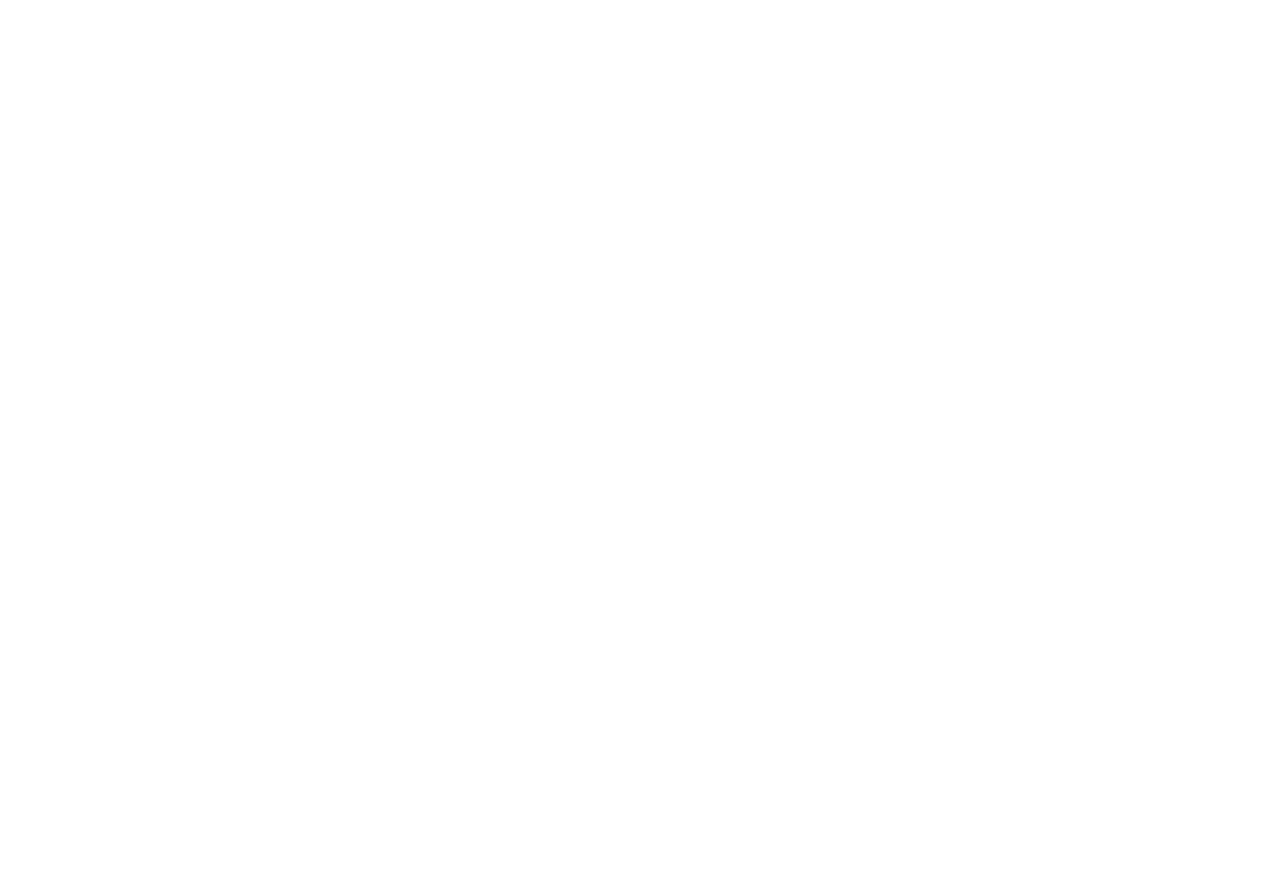
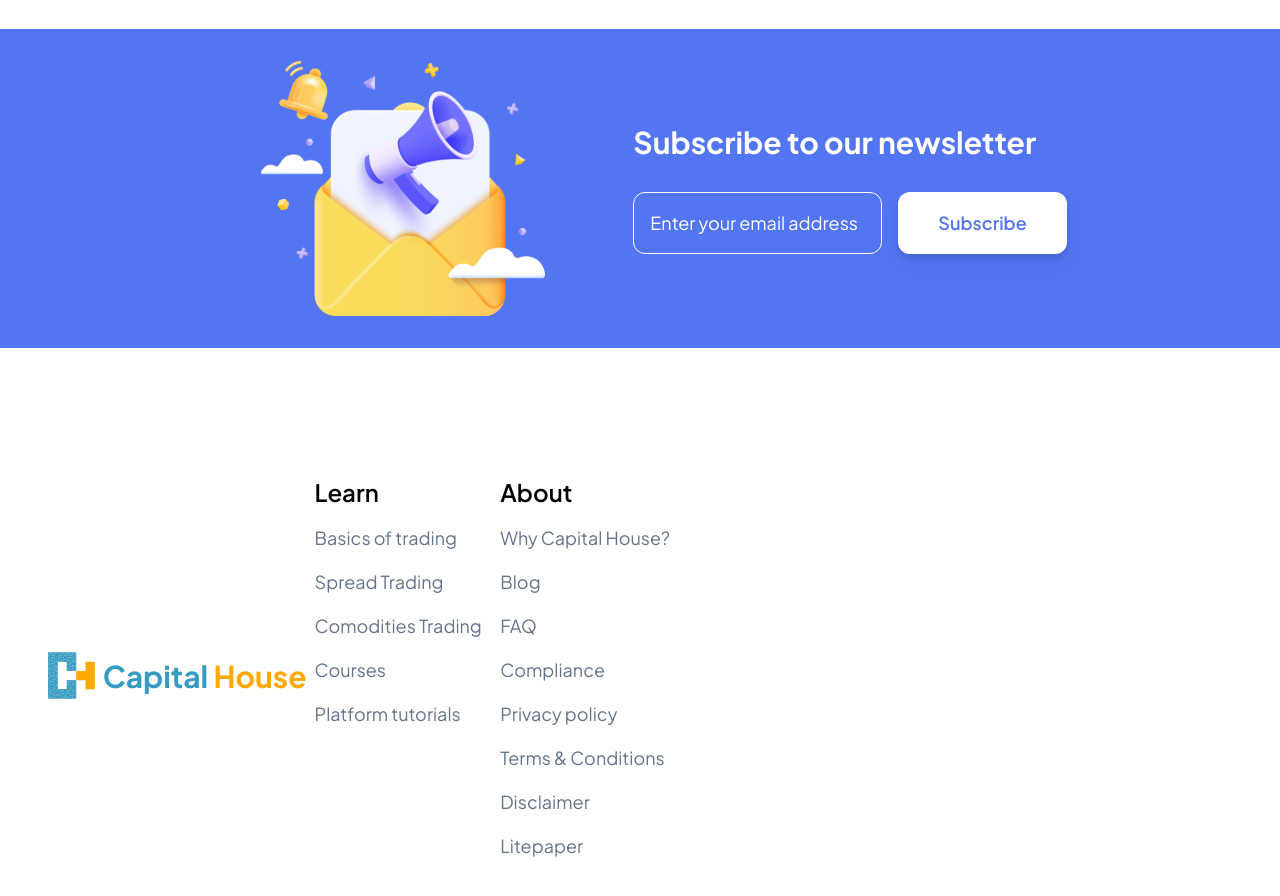
Before and after one commit to RiteshV591/capital-house-react-typescript-app, a React (Vite) app: page / in a window 1280 px wide. Shown: the part 3180-4076 px from the top of the page. Before the commit the page ends 3129 px from the top, so only its background shows below. Built offline with nearby package versions, Linux system fonts and the light colour scheme.

Commit message:
started creating footer

```diff
--- a/src/App.tsx
+++ b/src/App.tsx
@@ -1,5 +1,7 @@
 import { Features } from "./Components/Features/Features";
+import { Footer } from "./Components/Footer";
 import { Header } from "./Components/Header/Header";
+import { NewsLetter } from "./Components/NewsLetter";
 import { Promotion } from "./Components/Promotion";
 import { TradingSteps } from "./Components/TradingSteps";
 
@@ -10,6 +12,8 @@
       <Promotion />
       <TradingSteps />
       <Features />
+      <NewsLetter />
+      <Footer />
     </>
   );
 };
--- a/src/Components/Features/Features.tsx
+++ b/src/Components/Features/Features.tsx
@@ -3,7 +3,7 @@
 export const Features = () => {
   return (
     <section id="features">
-      <div className="container mx-auto">
+      <div className="container mx-auto my-16">
         <div className="flex flex-col p-8 gap-10 justify-evenly items-center base:flex-row base:gap-20 mb-10">
           <div className="max-w-[600px]">
             <img
--- /dev/null
+++ b/src/Components/Footer.tsx
@@ -0,0 +1,46 @@
+export const Footer = () => {
+  return (
+    <footer>
+      <div className="container mx-auto">
+        <div className="flex flex-col lg:flex-row p-12">
+          <div className="flex flex-shrink-0 items-center cursor-pointer py-16">
+            <img
+              className="h-10 w-auto xl:h-12 "
+              src="logo2.svg"
+              alt="Company logo"
+            />
+
+            <h1 className="mx-2 text-tertiary font-bold text-2xl xl:text-3xl">
+              Capital <span className="text-secondary">House</span>
+            </h1>
+          </div>
+          <div className="grid grid-cols-1 sm:grid-cols-2 md:grid-cols-3 gap-4 py-6 lg:py-8">
+            <div className="flex flex-col gap-4">
+              <h2 className="text-2xl font-semibold">Learn</h2>
+              <ul className="text-slate-500 md:text-lg">
+                <li className="mb-4">Basics of trading</li>
+                <li className="mb-4">Spread Trading</li>
+                <li className="mb-4">Comodities Trading</li>
+                <li className="mb-4">Courses</li>
+                <li className="mb-4">Platform tutorials</li>
+              </ul>
+            </div>
+            <div className="flex flex-col gap-4">
+              <h2 className="text-2xl font-semibold">About</h2>
+              <ul className="text-slate-500 md:text-lg">
+                <li className="mb-4">Why Capital House?</li>
+                <li className="mb-4">Blog</li>
+                <li className="mb-4">FAQ</li>
+                <li className="mb-4">Compliance</li>
+                <li className="mb-4">Privacy policy</li>
+                <li className="mb-4">Terms & Conditions </li>
+                <li className="mb-4">Disclaimer </li>
+                <li className="mb-4">Litepaper </li>
+              </ul>
+            </div>
+          </div>
+        </div>
+      </div>
+    </footer>
+  );
+};
--- /dev/null
+++ b/src/Components/NewsLetter.tsx
@@ -0,0 +1,27 @@
+export const NewsLetter = () => {
+  return (
+    <section id="newsletter-section" className="max-w-[1920px] mx-auto my-12">
+      <div className="bg-primary flex flex-col justify-center items-center p-8 gap-10 base:flex-row">
+        <img className="px-12 " src="news-letter.svg" alt="news-letter" />
+        <div className="flex flex-col gap-8 text-center base:text-left">
+          <h1 className="font-bold text-3xl text-white">
+            Subscribe to our newsletter
+          </h1>
+          <form
+            className="flex flex-col gap-8 sm:flex-row sm:gap-4"
+            action="#newsletter-section"
+          >
+            <input
+              className="p-4 rounded-xl bg-transparent text-white placeholder-white border border-white text-lg focus:outline-none"
+              type="email"
+              placeholder="Enter your email address"
+            />
+            <button className="transition-all bg-white rounded-xl p-2 sm:px-6 base:px-10 text-lg text-primary font-semibold hover:bg-secondary hover:text-white hover:scale-105 active:scale-100 drop-shadow-lg hover:drop-shadow-xl active:drop-shadow-md">
+              Subscribe
+            </button>
+          </form>
+        </div>
+      </div>
+    </section>
+  );
+};
--- a/src/Components/TradingSteps.tsx
+++ b/src/Components/TradingSteps.tsx
@@ -9,7 +9,7 @@
         src="tradingsteps.png"
         alt="trading steps"
       />
-      <div className="bg-primary md:bg-opacity-70 md:absolute md:top-0 w-full h-full flex flex-col justify-center items-center p-12 gap-10 lg:gap-14 xl:gap-20 2xl:gap-36">
+      <div className="bg-primary md:bg-opacity-80 md:absolute md:top-0 w-full h-full flex flex-col justify-center items-center p-12 gap-10 lg:gap-14 xl:gap-20 2xl:gap-36">
         <h1 className="text-2xl text-white font-semibold text-center base:text-3xl xl:text-4xl 2xl:text-5xl">
           <span className="text-secondary">Capital House</span> Steps for
           Blockchain Sukuk Trading
--- a/tailwind.config.js
+++ b/tailwind.config.js
@@ -6,6 +6,7 @@
       colors: {
         primary: "#5475F2",
         secondary: "#FFA800",
+        tertiary: "#359BC2",
         greyText: "#5E6282",
       },
       screens: {
```
Also changed, not shown: public/logo2.svg (added), public/news-letter.svg (added).
